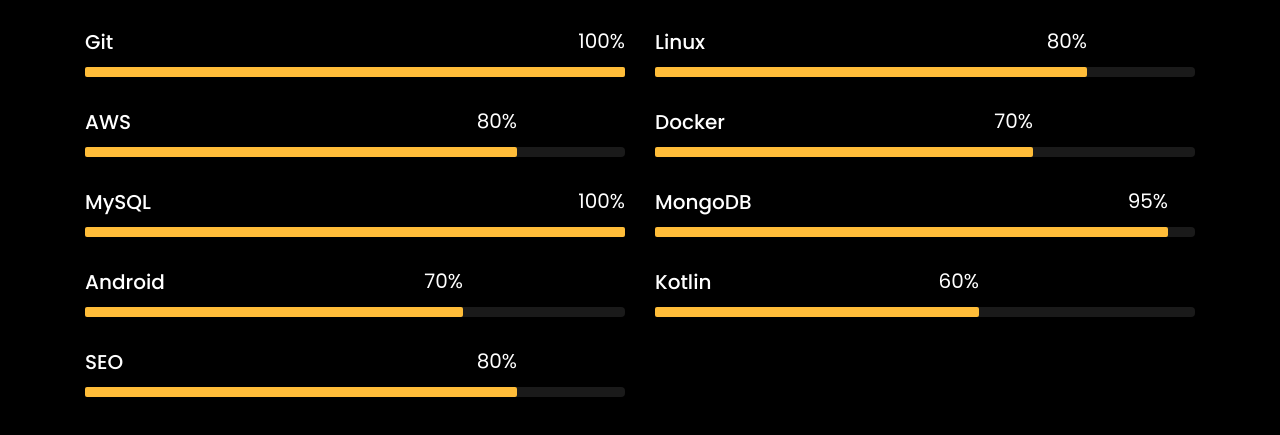
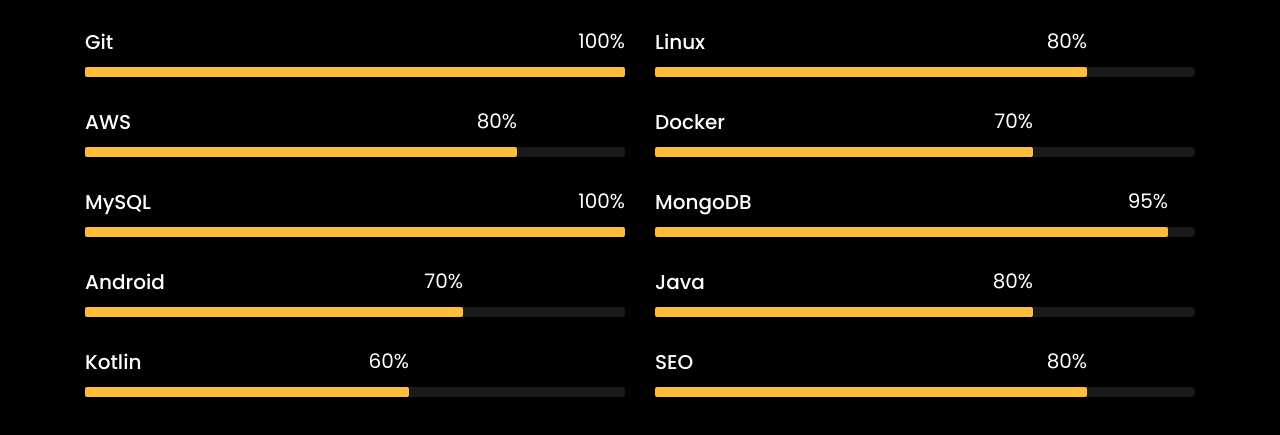
Before and after one commit to foreachstudios/Portfolio, a plain HTML site: page index.html in a window 1280 px wide. Shown: the part 6565-7000 px from the top of the page. Drawn offline with Linux system fonts and the light colour scheme; files whose address does not match are found by name.

Commit message:
add java skill

```diff
--- a/index.html
+++ b/index.html
@@ -638,6 +638,17 @@
 					</div>
 					<div class="col-md-6 animate-box">
 						<div class="progress-wrap ftco-animate">
+							<h3>Java</h3>
+							<div class="progress">
+							 	<div class="progress-bar color-6" role="progressbar" aria-valuenow="70"
+							  	aria-valuemin="0" aria-valuemax="100" style="width:70%">
+							    <span>80%</span>
+							  	</div>
+							</div>
+						</div>
+					</div>
+					<div class="col-md-6 animate-box">
+						<div class="progress-wrap ftco-animate">
 							<h3>Kotlin</h3>
 							<div class="progress">
 							 	<div class="progress-bar color-6" role="progressbar" aria-valuenow="60"
```
